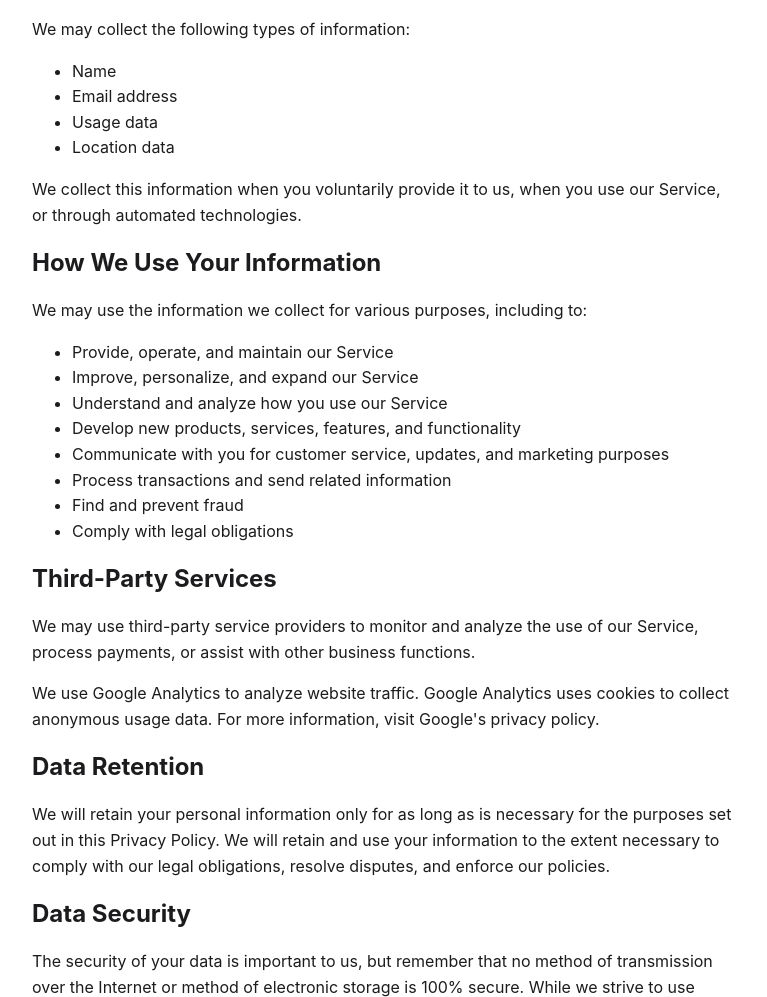
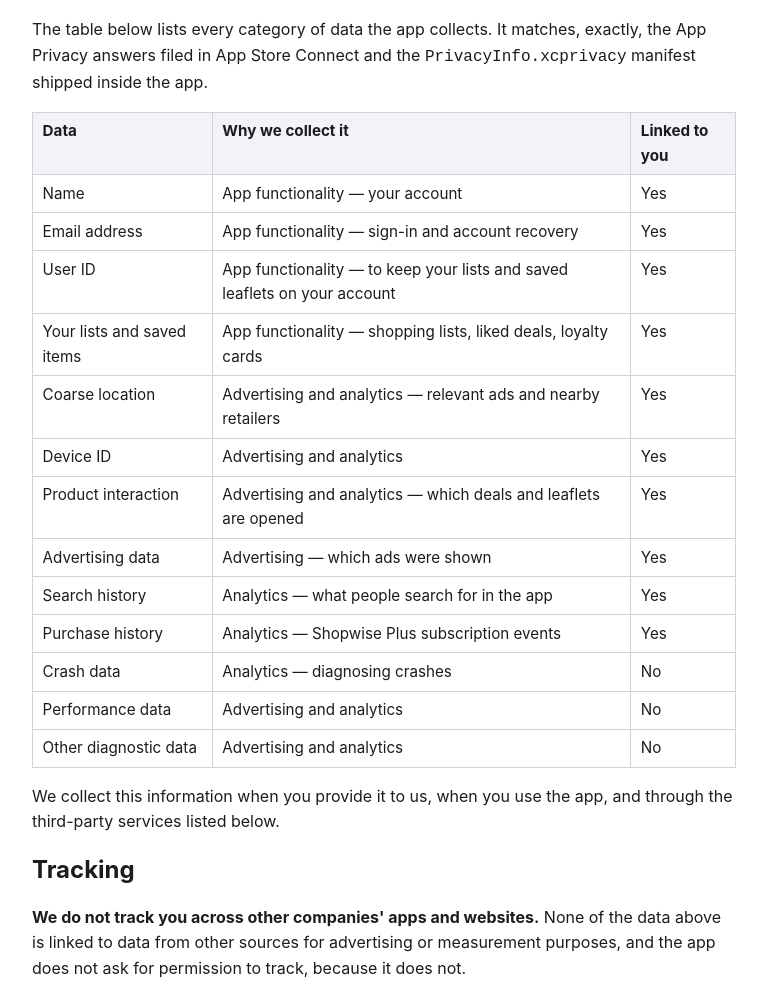
Before and after one commit to EillotBappo/shopwise-legal, a plain HTML site: page privacy.html in a window 1280 px wide. Shown: the part 399-1396 px from the top of the page, without its empty margins (256-1023 px from the left). Drawn offline with Linux system fonts and the light colour scheme.

Commit message:
privacy: declare every data type the app actually collects
The generated draft listed four categories; the shipped PrivacyInfo.xcprivacy
declares thirteen. Apple cross-checks the manifest against the policy and the
App Privacy answers, so the three now say the same thing — including the ads
data AdMob receives, which the draft omitted entirely.

```diff
--- a/privacy.html
+++ b/privacy.html
@@ -8,7 +8,10 @@
  h1,h2{line-height:1.25}
  hr{border:0;border-top:1px solid #d1d1d6;margin:2rem 0}
  nav{margin-bottom:2rem;font-size:.9rem}
- @media(prefers-color-scheme:dark){body{color:#f2f2f7;background:#000}hr{border-color:#3a3a3c}a{color:#6cf}}
+ table{border-collapse:collapse;width:100%;margin:1rem 0;font-size:.95rem}
+ th,td{border:1px solid #d1d1d6;padding:.4rem .6rem;text-align:left;vertical-align:top}
+ th{background:#f2f2f7}
+ @media(prefers-color-scheme:dark){body{color:#f2f2f7;background:#000}hr{border-color:#3a3a3c}a{color:#6cf}th,td{border-color:#3a3a3c}th{background:#1c1c1e}}
 </style>
 </head><body>
 <nav><a href="./">Shopwise</a> · <a href="privacy.html">Privacy</a> · <a href="terms.html">Terms</a></nav>
@@ -20,14 +23,37 @@
 
 
 <h2>Information We Collect</h2>
-<p>We may collect the following types of information:</p>
-<ul>
-  <li>Name</li>
-  <li>Email address</li>
-  <li>Usage data</li>
-  <li>Location data</li>
-</ul>
-<p>We collect this information when you voluntarily provide it to us, when you use our Service, or through automated technologies.</p>
+<p>The table below lists every category of data the app collects. It matches,
+exactly, the App Privacy answers filed in App Store Connect and the
+<code>PrivacyInfo.xcprivacy</code> manifest shipped inside the app.</p>
+
+<table>
+  <thead><tr><th>Data</th><th>Why we collect it</th><th>Linked to you</th></tr></thead>
+  <tbody>
+    <tr><td>Name</td><td>App functionality — your account</td><td>Yes</td></tr>
+    <tr><td>Email address</td><td>App functionality — sign-in and account recovery</td><td>Yes</td></tr>
+    <tr><td>User ID</td><td>App functionality — to keep your lists and saved leaflets on your account</td><td>Yes</td></tr>
+    <tr><td>Your lists and saved items</td><td>App functionality — shopping lists, liked deals, loyalty cards</td><td>Yes</td></tr>
+    <tr><td>Coarse location</td><td>Advertising and analytics — relevant ads and nearby retailers</td><td>Yes</td></tr>
+    <tr><td>Device ID</td><td>Advertising and analytics</td><td>Yes</td></tr>
+    <tr><td>Product interaction</td><td>Advertising and analytics — which deals and leaflets are opened</td><td>Yes</td></tr>
+    <tr><td>Advertising data</td><td>Advertising — which ads were shown</td><td>Yes</td></tr>
+    <tr><td>Search history</td><td>Analytics — what people search for in the app</td><td>Yes</td></tr>
+    <tr><td>Purchase history</td><td>Analytics — Shopwise Plus subscription events</td><td>Yes</td></tr>
+    <tr><td>Crash data</td><td>Analytics — diagnosing crashes</td><td>No</td></tr>
+    <tr><td>Performance data</td><td>Advertising and analytics</td><td>No</td></tr>
+    <tr><td>Other diagnostic data</td><td>Advertising and analytics</td><td>No</td></tr>
+  </tbody>
+</table>
+
+<p>We collect this information when you provide it to us, when you use the app,
+and through the third-party services listed below.</p>
+
+<h2>Tracking</h2>
+<p><strong>We do not track you across other companies' apps and websites.</strong>
+None of the data above is linked to data from other sources for advertising or
+measurement purposes, and the app does not ask for permission to track, because
+it does not.</p>
 
 
 <h2>How We Use Your Information</h2>
@@ -45,9 +71,24 @@
 
 
 <h2>Third-Party Services</h2>
-<p>We may use third-party service providers to monitor and analyze the use of our Service, process payments, or assist with other business functions.</p>
-<p>We use Google Analytics to analyze website traffic. Google Analytics uses cookies to collect anonymous usage data. For more information, visit Google&#x27;s privacy policy.</p>
+<p>These are the only third parties that receive any of the data above:</p>
+<table>
+  <thead><tr><th>Service</th><th>What it does</th><th>What it receives</th></tr></thead>
+  <tbody>
+    <tr><td>Google AdMob</td><td>Shows ads to users on the free tier</td><td>Coarse location, device ID, advertising data, diagnostics</td></tr>
+    <tr><td>Google Firebase Analytics</td><td>Tells us which features are used</td><td>Product interaction, search history, purchase history, device ID, diagnostics</td></tr>
+    <tr><td>Supabase</td><td>Database, authentication and file storage</td><td>Name, email address, user ID, your lists and saved items</td></tr>
+    <tr><td>Apple</td><td>Processes Shopwise Plus subscriptions</td><td>Purchase transactions. We never see your payment details.</td></tr>
+  </tbody>
+</table>
+<p>Shopwise Plus removes ads. If you subscribe, no advertising data is collected.</p>
 
+
+<h2>Deleting Your Account and Data</h2>
+<p>You can delete your account from inside the app: <strong>Account Settings →
+Delete Account</strong>. That removes your account, your lists, your saved
+leaflets and your loyalty cards from our systems. You can also ask us to delete
+them by emailing the address below.</p>
 
 <h2>Data Retention</h2>
 <p>We will retain your personal information only for as long as is necessary for the purposes set out in this Privacy Policy. We will retain and use your information to the extent necessary to comply with our legal obligations, resolve disputes, and enforce our policies.</p>
```
